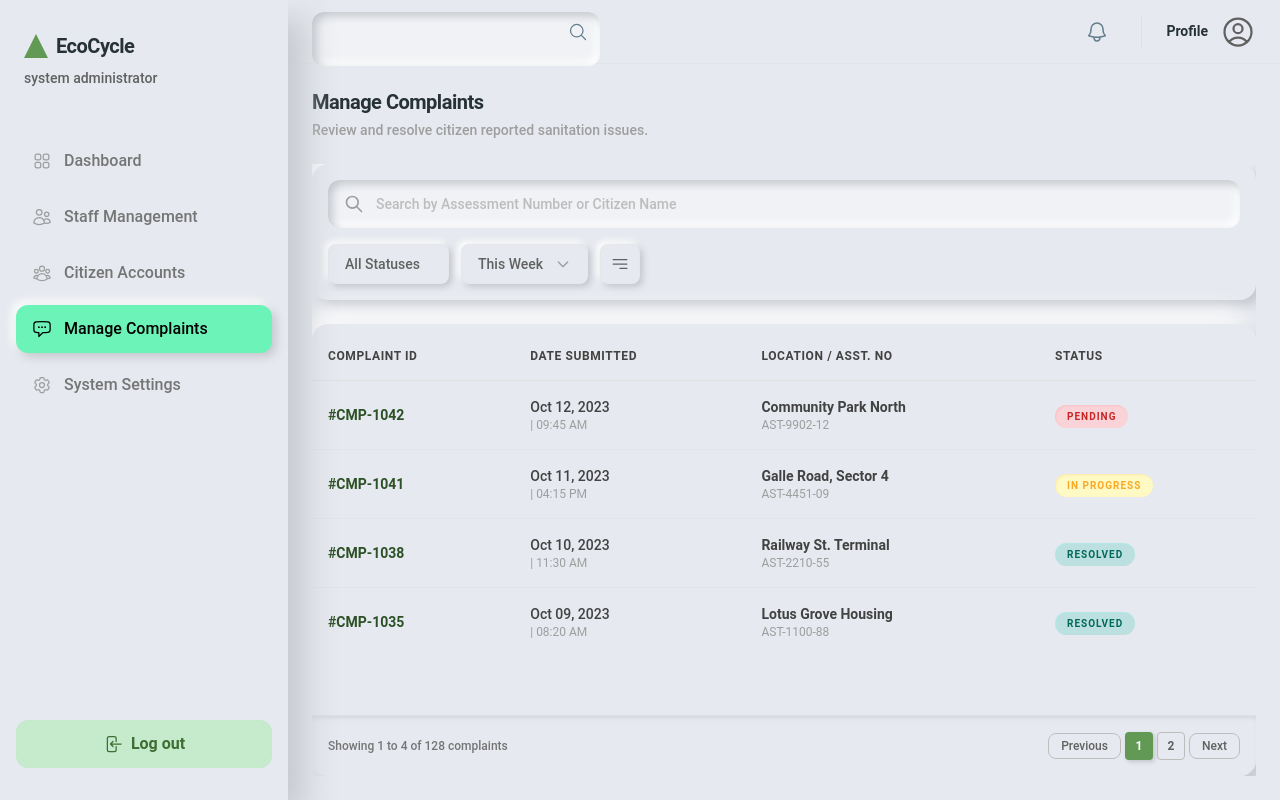
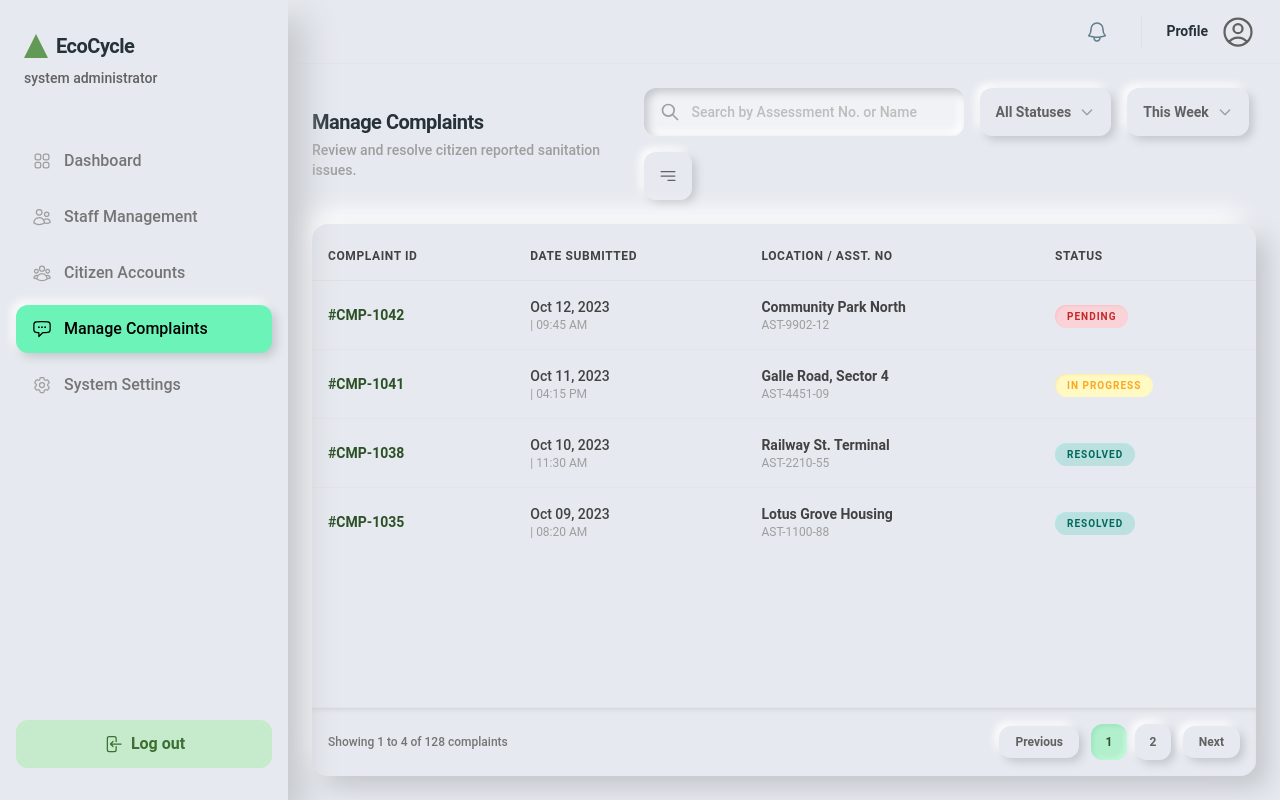
Before and after one commit to ShameenRoopasingha/Agile-CW-Project, a React (Vite) app: page /admin/complaints in a window 1280 px wide. Built offline with nearby package versions, Linux system fonts and the light colour scheme.

Commit message:
feat: implement admin complaints management dashboard and layout structure

```diff
--- a/src/layout/AdminLayout.tsx
+++ b/src/layout/AdminLayout.tsx
@@ -115,14 +115,7 @@ export function AdminLayout({ children }: { children: React.ReactNode }) {
               <Bars3Icon className="h-6 w-6" />
             </IconButton>
             <div className="hidden md:block w-72">
-              <Input
-                type="text"
-                placeholder="Global Search.."
-                icon={<MagnifyingGlassIcon className="h-5 w-5" />}
-                className="!h-[54px] !border-none !bg-[#f0f2f5] !rounded-xl shadow-[inset_4px_4px_8px_#c4c7cc,inset_-4px_-4px_8px_#ffffff]"
-                labelProps={{ className: "hidden" }}
-                crossOrigin={undefined}
-              />
+              {/* Removed global search bar as requested */}
             </div>
           </div>
 
--- a/src/pages/admin/Complaints.tsx
+++ b/src/pages/admin/Complaints.tsx
@@ -1,6 +1,6 @@
-import { useState } from "react";
+import { useState, useEffect } from "react";
 import { Typography, Card } from "../../lib/mt-components";
-import { ChevronLeftIcon, ChevronRightIcon, CalendarIcon, XMarkIcon, UserIcon, PhoneIcon } from "@heroicons/react/24/outline";
+import { XMarkIcon, UserIcon, PhoneIcon } from "@heroicons/react/24/outline";
 import { Bars3BottomRightIcon, UsersIcon } from "@heroicons/react/24/solid";
 
 interface Complaint {
@@ -67,10 +67,19 @@ const complaintsData: Complaint[] = [
 export function Complaints() {
   const [selectedComplaint, setSelectedComplaint] = useState<Complaint | null>(null);
 
+  // Remove body scroll lock since we are not using a modal anymore
+  useEffect(() => {
+    return () => {};
+  }, []);
+
   return (
-    <div className="max-w-[1600px] mx-auto h-full flex flex-col gap-6">
-      {/* Header section */}
-      <div className="flex flex-col lg:flex-row justify-between items-start lg:items-end gap-4 shrink-0">
+    <div className="max-w-[1600px] mx-auto h-full flex gap-6 relative items-start">
+
+      {/* Left Side: Header, Controls, and Table */}
+      <div className={`flex flex-col gap-6 transition-all duration-300 min-w-0 h-full ${selectedComplaint ? "flex-1" : "w-full"}`}>
+
+        {/* Top Row: Title on the left, Filters taking up the empty space on the right */}
+        <div className="flex flex-col xl:flex-row justify-between items-start xl:items-center gap-6 shrink-0">
           <div>
             <Typography variant="h5" color="blue-gray" className="font-bold text-xl mb-1 tracking-tight">
               Manage Complaints
@@ -79,41 +88,40 @@ export function Complaints() {
               Review and resolve citizen reported sanitation issues.
             </Typography>
           </div>
-      </div>
 
-      {/* Main Content Area (Split View) */}
-      <div className="flex flex-1 gap-6 min-h-0 overflow-hidden">
-        {/* Left Side: Controls & Table */}
-        <div className={`flex flex-col gap-6 transition-all duration-300 min-w-0 ${selectedComplaint ? "flex-1" : "w-full"}`}>
-          {/* Controls Bar */}
-          <Card className="bg-[#e6e9ef] shadow-[6px_6px_12px_#c4c7cc,-6px_-6px_12px_#ffffff] rounded-2xl border-none p-4 shrink-0 flex flex-col gap-4">
-            <div className="h-12 bg-[#f0f2f5] rounded-xl shadow-[inset_4px_4px_8px_#c4c7cc,inset_-4px_-4px_8px_#ffffff] flex items-center px-4">
-               <svg className="w-5 h-5 text-gray-500 mr-3" fill="none" stroke="currentColor" viewBox="0 0 24 24"><path strokeLinecap="round" strokeLinejoin="round" strokeWidth="2" d="M21 21l-6-6m2-5a7 7 0 11-14 0 7 7 0 0114 0z"></path></svg>
+          {/* Controls Container */}
+          <div className="flex flex-wrap items-center gap-4 w-full xl:w-auto">
+            {/* Search Input */}
+            <div className="h-12 w-full xl:w-80 bg-[#f0f2f5] rounded-xl shadow-[inset_4px_4px_8px_#c4c7cc,inset_-4px_-4px_8px_#ffffff] flex items-center px-4">
+               <svg className="w-5 h-5 text-gray-500 mr-3 shrink-0" fill="none" stroke="currentColor" viewBox="0 0 24 24"><path strokeLinecap="round" strokeLinejoin="round" strokeWidth="2" d="M21 21l-6-6m2-5a7 7 0 11-14 0 7 7 0 0114 0z"></path></svg>
                <input
                  type="text"
-                 placeholder="Search by Assessment Number or Citizen Name"
+                 placeholder="Search by Assessment No. or Name"
                  className="bg-transparent border-none outline-none flex-1 text-sm text-gray-700 font-medium placeholder-gray-400"
                />
             </div>
-            <div className="flex items-center gap-3">
+
             {/* Status Dropdown */}
-              <div className="h-10 bg-[#e6e9ef] rounded-lg shadow-[3px_3px_6px_#c4c7cc,-3px_-3px_6px_#ffffff] flex items-center px-4 cursor-pointer hover:bg-[#e0e3e9] transition-colors border border-gray-300/30">
-                <span className="text-sm font-medium text-gray-700 mr-3">All Statuses</span>
-              </div>
+            <button className="h-12 bg-[#e6e9ef] rounded-xl shadow-[4px_4px_8px_#c4c7cc,-4px_-4px_8px_#ffffff] flex items-center px-4 hover:shadow-[inset_2px_2px_4px_#c4c7cc,inset_-2px_-2px_4px_#ffffff] transition-shadow text-gray-700">
+              <span className="text-sm font-bold mr-2">All Statuses</span>
+              <svg className="w-4 h-4 text-gray-500" fill="none" stroke="currentColor" viewBox="0 0 24 24"><path strokeLinecap="round" strokeLinejoin="round" strokeWidth="2" d="M19 9l-7 7-7-7"></path></svg>
+            </button>
+
             {/* Date Dropdown */}
-              <div className="h-10 bg-[#e6e9ef] rounded-lg shadow-[3px_3px_6px_#c4c7cc,-3px_-3px_6px_#ffffff] flex items-center px-4 cursor-pointer hover:bg-[#e0e3e9] transition-colors border border-gray-300/30">
-                <span className="text-sm font-medium text-gray-700 mr-3">This Week</span>
+            <button className="h-12 bg-[#e6e9ef] rounded-xl shadow-[4px_4px_8px_#c4c7cc,-4px_-4px_8px_#ffffff] flex items-center px-4 hover:shadow-[inset_2px_2px_4px_#c4c7cc,inset_-2px_-2px_4px_#ffffff] transition-shadow text-gray-700">
+              <span className="text-sm font-bold mr-2">This Week</span>
               <svg className="w-4 h-4 text-gray-500" fill="none" stroke="currentColor" viewBox="0 0 24 24"><path strokeLinecap="round" strokeLinejoin="round" strokeWidth="2" d="M19 9l-7 7-7-7"></path></svg>
-              </div>
+            </button>
+
             {/* Filter Button */}
-              <div className="w-10 h-10 bg-[#e6e9ef] rounded-lg shadow-[3px_3px_6px_#c4c7cc,-3px_-3px_6px_#ffffff] flex items-center justify-center cursor-pointer hover:bg-[#e0e3e9] transition-colors border border-gray-300/30">
-                <Bars3BottomRightIcon className="w-5 h-5 text-gray-700" />
+            <button className="h-12 w-12 bg-[#e6e9ef] rounded-xl shadow-[4px_4px_8px_#c4c7cc,-4px_-4px_8px_#ffffff] flex items-center justify-center hover:shadow-[inset_2px_2px_4px_#c4c7cc,inset_-2px_-2px_4px_#ffffff] transition-shadow text-gray-700 shrink-0">
+              <Bars3BottomRightIcon className="w-5 h-5" />
+            </button>
           </div>
         </div>
-          </Card>
 
-          {/* Table Card */}
-          <Card className="bg-[#e6e9ef] shadow-[12px_12px_24px_#c4c7cc,-12px_-12px_24px_#ffffff] rounded-2xl border-none flex-1 overflow-hidden flex flex-col">
+        {/* Main Table View */}
+        <Card className="bg-[#e6e9ef] shadow-[12px_12px_24px_#c4c7cc,-12px_-12px_24px_#ffffff] rounded-2xl border-none flex-1 overflow-hidden flex flex-col z-0">
           <div className="overflow-x-auto flex-1">
             <table className="w-full min-w-max table-auto text-left border-collapse">
               <thead>
@@ -183,19 +191,21 @@ export function Complaints() {
           </div>
 
           {/* Pagination Footer */}
-            <div className="p-4 border-t border-gray-300 flex items-center justify-between text-sm text-gray-600 bg-[#e6e9ef] shadow-[inset_0_4px_6px_-4px_#c4c7cc]">
+          <div className="p-4 border-t border-gray-300/50 flex items-center justify-between text-sm text-gray-600 bg-[#e6e9ef] shadow-[inset_0_4px_6px_-4px_#c4c7cc]">
             <span className="font-medium text-xs">Showing 1 to 4 of 128 complaints</span>
-              <div className="flex items-center gap-1">
-                <button className="px-3 py-1 rounded-lg text-xs font-medium border border-gray-400 text-gray-700 hover:bg-gray-200">
+            <div className="flex items-center gap-3">
+              <button className="px-4 py-2 rounded-xl text-xs font-bold text-gray-700 bg-[#e6e9ef] shadow-[4px_4px_8px_#c4c7cc,-4px_-4px_8px_#ffffff] hover:shadow-[inset_2px_2px_4px_#c4c7cc,inset_-2px_-2px_4px_#ffffff] transition-all">
                 Previous
               </button>
-                <button className="w-7 h-7 rounded bg-[#629955] text-white flex items-center justify-center text-xs font-bold shadow-[2px_2px_4px_#c4c7cc]">
+              <div className="flex gap-2">
+                <button className="w-9 h-9 rounded-xl bg-[#b2efcd] text-[#2c5126] flex items-center justify-center text-xs font-bold shadow-[inset_2px_2px_4px_#9de4be,inset_-2px_-2px_4px_#c5fadb]">
                   1
                 </button>
-                <button className="w-7 h-7 rounded bg-transparent border border-gray-400 text-gray-700 flex items-center justify-center text-xs font-bold">
+                <button className="w-9 h-9 rounded-xl bg-[#e6e9ef] text-gray-700 flex items-center justify-center text-xs font-bold shadow-[4px_4px_8px_#c4c7cc,-4px_-4px_8px_#ffffff] hover:shadow-[inset_2px_2px_4px_#c4c7cc,inset_-2px_-2px_4px_#ffffff] transition-all">
                   2
                 </button>
-                <button className="px-3 py-1 rounded-lg text-xs font-medium border border-gray-400 text-gray-700 hover:bg-gray-200">
+              </div>
+              <button className="px-4 py-2 rounded-xl text-xs font-bold text-gray-700 bg-[#e6e9ef] shadow-[4px_4px_8px_#c4c7cc,-4px_-4px_8px_#ffffff] hover:shadow-[inset_2px_2px_4px_#c4c7cc,inset_-2px_-2px_4px_#ffffff] transition-all">
                 Next
               </button>
             </div>
@@ -205,32 +215,32 @@ export function Complaints() {
 
       {/* Right Side: Details Panel */}
       {selectedComplaint && (
-          <Card className="w-[400px] shrink-0 bg-white border border-gray-200 shadow-xl rounded-2xl flex flex-col h-full overflow-hidden animate-in slide-in-from-right-8 duration-300">
+        <Card className="w-full sm:w-[400px] shrink-0 bg-[#e6e9ef] shadow-[12px_12px_24px_#c4c7cc,-12px_-12px_24px_#ffffff] border-none rounded-2xl flex flex-col h-full overflow-hidden animate-in slide-in-from-right-8 duration-300 relative z-10">
           {/* Panel Header */}
-            <div className="flex items-center justify-between p-4 border-b border-gray-200 shrink-0 bg-gray-50">
-              <Typography variant="h6" color="blue-gray" className="font-bold text-sm">
+          <div className="flex items-center justify-between p-6 shrink-0 bg-[#e6e9ef] shadow-[0_4px_6px_-4px_#c4c7cc] z-10">
+            <Typography variant="h6" color="blue-gray" className="font-bold text-base">
               Complaint Details - {selectedComplaint.id}
             </Typography>
             <button
               onClick={() => setSelectedComplaint(null)}
-                className="p-1 hover:bg-gray-200 rounded-md transition-colors text-gray-600"
+              className="p-2 rounded-xl bg-[#e6e9ef] shadow-[3px_3px_6px_#c4c7cc,-3px_-3px_6px_#ffffff] hover:shadow-[inset_2px_2px_4px_#c4c7cc,inset_-2px_-2px_4px_#ffffff] transition-all text-gray-600"
             >
               <XMarkIcon className="w-5 h-5" />
             </button>
           </div>
 
           {/* Panel Scrollable Content */}
-            <div className="flex-1 overflow-y-auto p-5 space-y-6">
+          <div className="flex-1 overflow-y-auto p-6 space-y-8">
             {/* Photo Upload */}
             <div>
-                <Typography variant="small" color="blue-gray" className="font-bold uppercase text-[11px] tracking-wider mb-2">
-                  Photo Upload
+              <Typography variant="small" color="blue-gray" className="font-bold uppercase text-[11px] tracking-wider mb-3 text-gray-500">
+                Attached Photo
               </Typography>
-                <div className="w-full h-40 bg-gray-100 rounded-xl border border-gray-200 overflow-hidden relative">
+              <div className="w-full h-48 bg-[#f0f2f5] rounded-2xl shadow-[inset_4px_4px_8px_#c4c7cc,inset_-4px_-4px_8px_#ffffff] overflow-hidden relative">
                 {selectedComplaint.photo ? (
-                    <img src={selectedComplaint.photo} alt="Complaint" className="w-full h-full object-cover" />
+                  <img src={selectedComplaint.photo} alt="Complaint" className="w-full h-full object-cover opacity-90" />
                 ) : (
-                    <div className="w-full h-full flex items-center justify-center text-gray-400 text-xs">
+                  <div className="w-full h-full flex items-center justify-center text-gray-400 text-sm font-bold">
                     No photo provided
                   </div>
                 )}
@@ -239,32 +249,32 @@ export function Complaints() {
 
             {/* Description */}
             <div>
-                <Typography variant="small" color="blue-gray" className="font-bold uppercase text-[11px] tracking-wider mb-2">
+              <Typography variant="small" color="blue-gray" className="font-bold uppercase text-[11px] tracking-wider mb-3 text-gray-500">
                 Description
               </Typography>
-                <div className="bg-[#f2f5fb] p-4 rounded-xl border border-[#dce4f5]">
-                  <p className="text-sm italic font-medium text-gray-800 leading-relaxed">
+              <div className="bg-[#e6e9ef] shadow-[inset_4px_4px_8px_#c4c7cc,inset_-4px_-4px_8px_#ffffff] p-5 rounded-2xl">
+                <p className="text-sm italic font-medium text-gray-700 leading-relaxed">
                   {selectedComplaint.desc}
                 </p>
               </div>
             </div>
 
             {/* Contact Info */}
-              <div className="grid grid-cols-2 gap-4 border-b border-gray-200 pb-6">
+            <div className="grid grid-cols-2 gap-6 bg-[#e6e9ef] shadow-[inset_4px_4px_8px_#c4c7cc,inset_-4px_-4px_8px_#ffffff] p-5 rounded-2xl">
               <div>
-                  <Typography variant="small" color="blue-gray" className="font-bold uppercase text-[10px] tracking-wider text-gray-600 mb-1">
+                <Typography variant="small" color="blue-gray" className="font-bold uppercase text-[10px] tracking-wider text-gray-500 mb-2">
                   Resident Name
                 </Typography>
-                  <div className="flex items-center gap-1.5 text-sm font-bold text-gray-900">
+                <div className="flex items-center gap-2 text-sm font-bold text-gray-900">
                   <UserIcon className="w-4 h-4 text-[#2c5126]" />
                   {selectedComplaint.reporter}
                 </div>
               </div>
               <div>
-                  <Typography variant="small" color="blue-gray" className="font-bold uppercase text-[10px] tracking-wider text-gray-600 mb-1">
-                    Contact
+                <Typography variant="small" color="blue-gray" className="font-bold uppercase text-[10px] tracking-wider text-gray-500 mb-2">
+                  Contact Number
                 </Typography>
-                  <div className="flex items-center gap-1.5 text-sm font-bold text-gray-900">
+                <div className="flex items-center gap-2 text-sm font-bold text-gray-900">
                   <PhoneIcon className="w-4 h-4 text-[#2c5126]" />
                   {selectedComplaint.contact}
                 </div>
@@ -272,37 +282,37 @@ export function Complaints() {
             </div>
 
             {/* Controls */}
-              <div className="space-y-4">
+            <div className="space-y-5">
               <div>
-                  <Typography variant="small" color="blue-gray" className="font-bold uppercase text-[11px] tracking-wider mb-2 text-gray-900">
-                    Status Update Control
+                <Typography variant="small" color="blue-gray" className="font-bold uppercase text-[11px] tracking-wider mb-3 text-gray-500">
+                  Update Status
                 </Typography>
-                  <div className="h-10 bg-white border border-gray-300 rounded-lg flex items-center px-3 cursor-pointer">
-                    <span className="text-sm text-gray-800 flex-1">{selectedComplaint.status}</span>
-                    <svg className="w-4 h-4 text-gray-500" fill="none" stroke="currentColor" viewBox="0 0 24 24"><path strokeLinecap="round" strokeLinejoin="round" strokeWidth="2" d="M19 9l-7 7-7-7"></path></svg>
+                <div className="h-12 bg-[#f0f2f5] shadow-[inset_4px_4px_8px_#c4c7cc,inset_-4px_-4px_8px_#ffffff] rounded-2xl flex items-center px-5 cursor-pointer hover:bg-[#e6e9ef] transition-colors">
+                  <span className="text-sm font-bold text-gray-700 flex-1">{selectedComplaint.status}</span>
+                  <svg className="w-5 h-5 text-gray-500" fill="none" stroke="currentColor" viewBox="0 0 24 24"><path strokeLinecap="round" strokeLinejoin="round" strokeWidth="2" d="M19 9l-7 7-7-7"></path></svg>
                 </div>
               </div>
 
               <div>
-                  <Typography variant="small" color="blue-gray" className="font-bold uppercase text-[11px] tracking-wider mb-2 text-gray-900">
-                    Assign To Inspector
+                <Typography variant="small" color="blue-gray" className="font-bold uppercase text-[11px] tracking-wider mb-3 text-gray-500">
+                  Assign Inspector
                 </Typography>
-                  <div className="h-10 bg-white border border-gray-300 rounded-lg flex items-center px-3 cursor-pointer">
-                    <span className="text-sm text-gray-600 flex-1">Select an Inspector</span>
-                    <UsersIcon className="w-4 h-4 text-gray-500" />
+                <div className="h-12 bg-[#f0f2f5] shadow-[inset_4px_4px_8px_#c4c7cc,inset_-4px_-4px_8px_#ffffff] rounded-2xl flex items-center px-5 cursor-pointer hover:bg-[#e6e9ef] transition-colors">
+                  <span className="text-sm font-bold text-gray-500 flex-1">Select an Inspector</span>
+                  <UsersIcon className="w-5 h-5 text-gray-500" />
                 </div>
               </div>
             </div>
           </div>
 
           {/* Panel Footer */}
-            <div className="p-4 border-t border-gray-200 shrink-0 bg-gray-50 flex items-center gap-3">
-              <button className="flex-1 bg-[#6c9868] hover:bg-[#5a8157] text-white font-bold text-sm py-2.5 rounded-lg shadow-sm transition-colors">
+          <div className="p-6 shrink-0 bg-[#e6e9ef] shadow-[0_-4px_6px_-4px_#c4c7cc] flex items-center gap-4 z-10">
+            <button className="flex-1 bg-[#b2efcd] hover:bg-[#9de4be] text-[#2c5126] shadow-[4px_4px_8px_#c4c7cc,-4px_-4px_8px_#ffffff] active:shadow-[inset_3px_3px_6px_#9de4be,inset_-3px_-3px_6px_#c5fadb] font-bold text-sm py-3.5 rounded-xl transition-all">
               Save Changes
             </button>
             <button
               onClick={() => setSelectedComplaint(null)}
-                className="flex-1 bg-white border border-gray-300 text-gray-700 font-bold text-sm py-2.5 rounded-lg hover:bg-gray-50 transition-colors"
+              className="flex-1 bg-[#e6e9ef] text-gray-700 shadow-[4px_4px_8px_#c4c7cc,-4px_-4px_8px_#ffffff] active:shadow-[inset_3px_3px_6px_#c4c7cc,inset_-3px_-3px_6px_#ffffff] font-bold text-sm py-3.5 rounded-xl transition-all"
             >
               Cancel
             </button>
@@ -310,6 +320,5 @@ export function Complaints() {
         </Card>
       )}
     </div>
-    </div>
   );
 }
```
Lines whose indentation alone changed are shown as unchanged.
